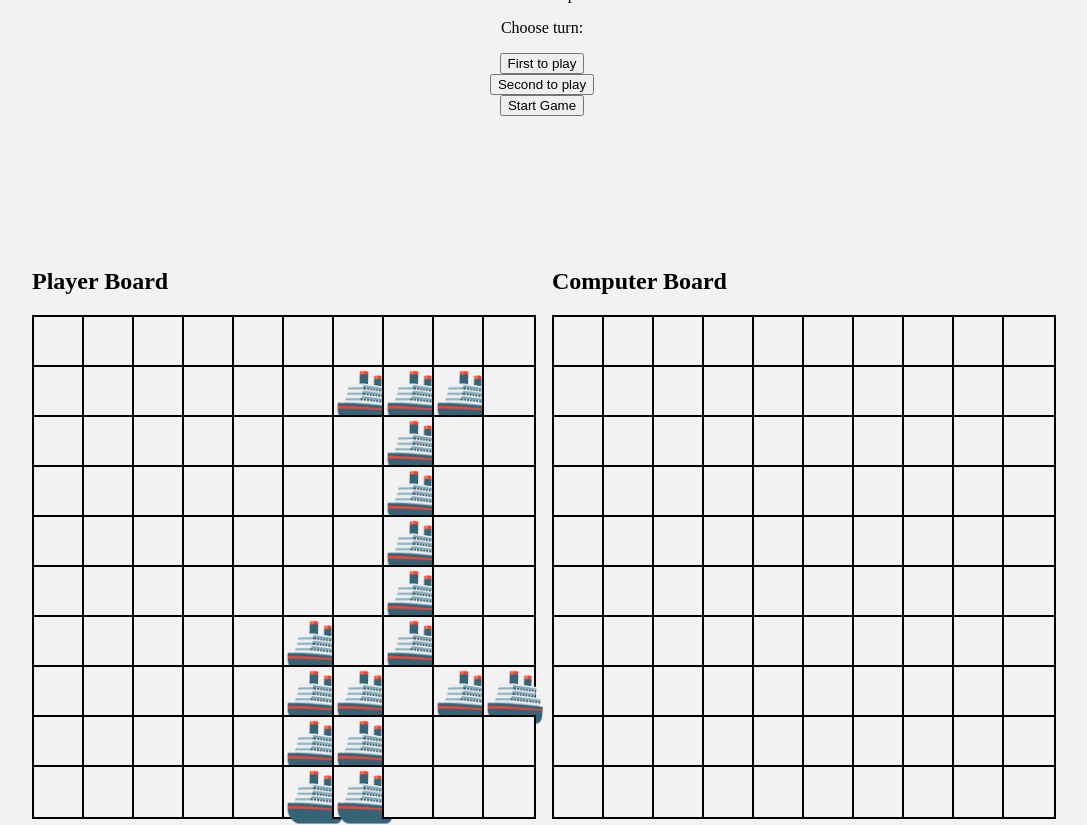
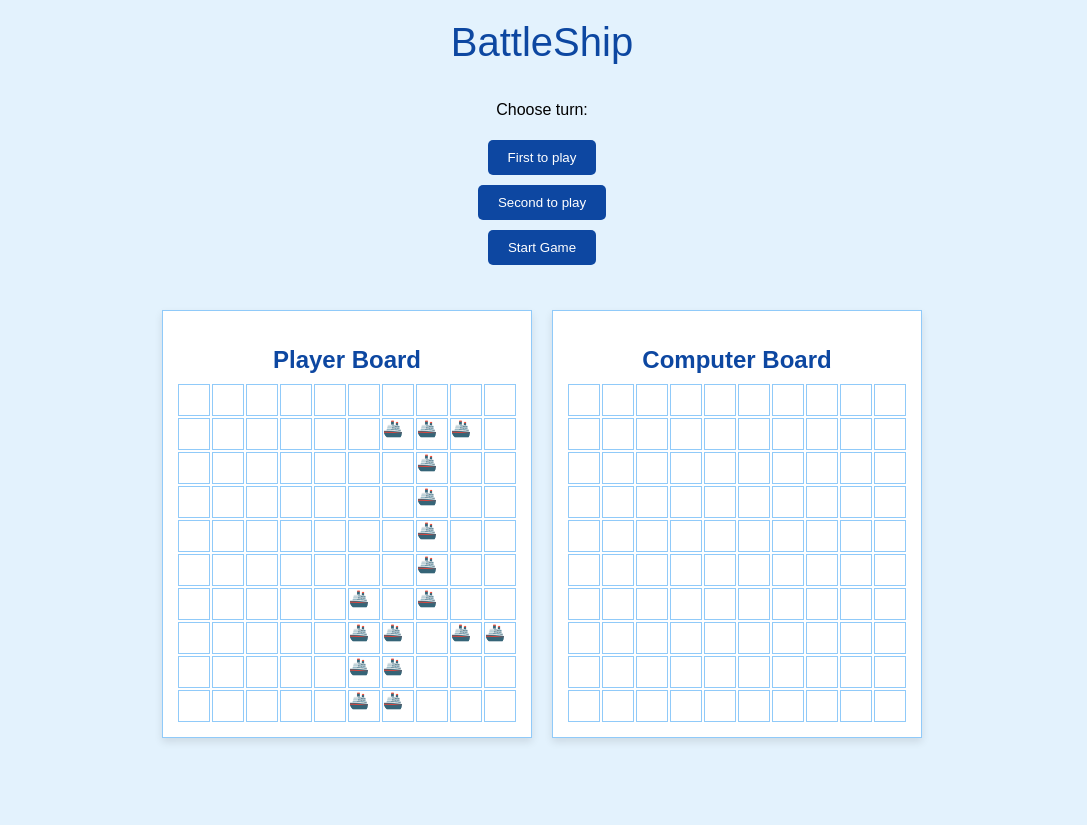
Before and after one commit to zerone0x/battleship, a website built with webpack: page dist/index.html in a window 1280 px wide. Shown: the whole page, without its empty margins (98-1185 px from the left). After the commit the page ends 800 px from the top, so only its background shows below. Built offline with Linux system fonts and the light colour scheme.

Commit message:
🔨 refactor(main.js): optimize code structure and remove unnecessary comments The code in the main.js file has been refactored to improve readability and remove unnecessary comments and console.log statements. This change does not affect the functionality of the code but makes it cleaner and easier to maintain.
🎨 style(style.css): improve styling for game interface elements
The changes include updating the font family, colors, and layout for better
readability and aesthetics. Buttons now have a hover effect, and the grid
layout for game boards has been adjusted for a more visually appealing
interface. Additionally, headers and text elements have been styled for
consistency and improved visual hierarchy.

```diff
--- a/src/style.css
+++ b/src/style.css
@@ -1,41 +1,71 @@
-body{
+/* main.css */
+body {
+    font-family: 'Arial', sans-serif;
+    background-color: #e3f2fd;
+    margin: 0;
+    padding: 20px;
     display: flex;
     flex-direction: column;
-    justify-content: center;
     align-items: center;
-    height: 100vh;
-    margin: 0;
-    padding: 0;
-    background: #f2f2f2;
-
-}
-.grid{
-    display: grid;
-    grid-template-columns: repeat(10, 50px);
-    grid-template-rows: repeat(10, 50px);
-    padding: 0;
-    margin: 0;
-}
-.playerCell,.computerCell{
-    width: 50px;
-    height: 50px;
-    background: #f2f2f2;
-    justify-content: center;
-    align-items: center;
-    font-size: 50px;
-    font-weight: bold;
-    cursor: pointer;
-    border: 2px solid black;
-    text-align: center;
 }
 
-
-#gameBoard{
-    display: flex;
-    gap:20px;
+header {
+    font-size: 2.5rem;
+    color: #0d47a1;
+    margin-bottom: 20px;
 }
 
-#result {
-    font-size: 50px;
-    background-color: aqua;
+button {
+    background-color: #0d47a1;
+    color: white;
+    border: none;
+    padding: 10px 20px;
+    margin: 5px;
+    border-radius: 5px;
+    cursor: pointer;
+    transition: background-color 0.3s ease;
 }
+
+button:hover {
+    background-color: #1565c0;
+}
+
+#gameBoard {
+    display: grid;
+    grid-template-columns: repeat(2, minmax(250px, 1fr));
+    gap: 20px;
+    margin-top: 20px;
+}
+
+.grid {
+    display: grid;
+    grid-template-columns: repeat(10, 1fr);
+    gap: 2px;
+}
+
+.grid div {
+    width: 30px;
+    height: 30px;
+    background-color: #fff;
+    border: 1px solid #90caf9;
+}
+
+#playerBoard, #computerBoard {
+    border: 1px solid #90caf9;
+    padding: 15px;
+    background-color: white;
+    box-shadow: 0 4px 8px rgba(0,0,0,0.1);
+}
+
+h2 {
+    text-align: center;
+    color: #0d47a1;
+    margin-bottom: 10px;
+}
+
+#status, #result {
+    font-size: 1rem;
+    color: #0d47a1;
+    margin: 5px 0;
+    font-weight: bold;
+}
```
Also changed, not shown: dist/main.js.
